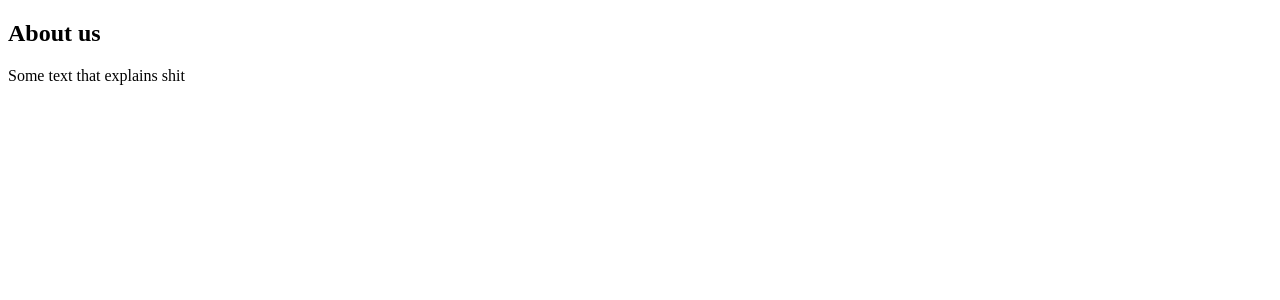
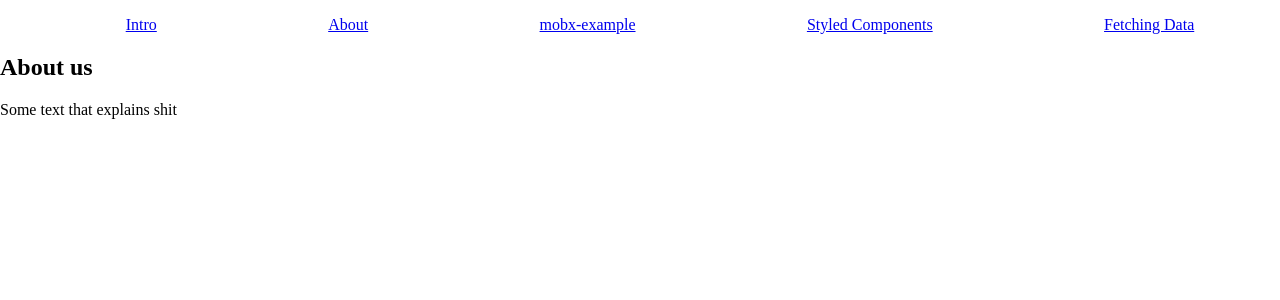
Before and after one commit to hamatoyogi/react-il-nexjs, a Next.js app: page /about in a window 1280 px wide. Shown: the top 300 px of the page. Built offline with nearby package versions, Linux system fonts and the light colour scheme.

Commit message:
put layout on all pages. fix link styles

```diff
--- a/pages/about.js
+++ b/pages/about.js
@@ -1,6 +1,8 @@
+import Layout from '../src/layout';
+
 export default () => (
-  <div>
+  <Layout>
     <h2>About us</h2>
     <p>Some text that explains shit</p>
-  </div>
+  </Layout>
 );
--- a/src/layout.js
+++ b/src/layout.js
@@ -1,4 +1,5 @@
 import Link from 'next/link';
+import Head from 'next/head'
 import styled, {createGlobalStyle} from 'styled-components'
 
 const GlobalStyle = createGlobalStyle`
@@ -7,7 +8,7 @@ const GlobalStyle = createGlobalStyle`
   }
 `;
 const AppStyle = styled('main')`
-  ul {
+  ul:not('.sw-data') {
     list-style: none;
     display: flex;
     justify-content: space-around;
@@ -19,10 +20,15 @@ const Links = styled('ul')`
     list-style: none;
     display: flex;
     justify-content: space-around;
+    flex-wrap: wrap;
 `;
 
 export default ({children}) => (
     <AppStyle>
+        <Head>
+            <title>Next.js Example</title>
+            <meta name="viewport" content="width=device-width, initial-scale=1" />
+        </Head>
         <GlobalStyle/>
         <Links>
             <li>
```
Also changed, not shown: pages/data-fetch.js (+4 -3 lines), pages/mobx-example.js (+6 -2 lines), pages/sc-example.js (+7 -8 lines).
